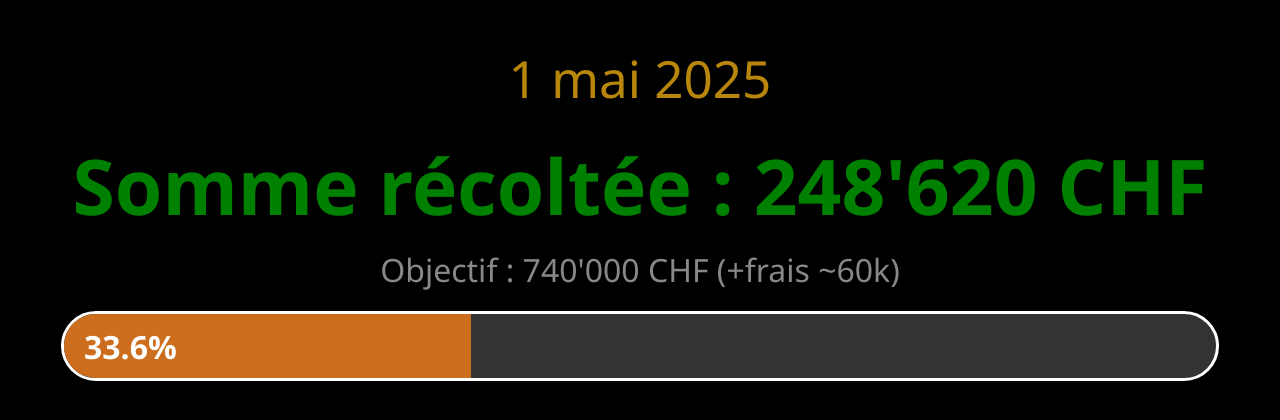
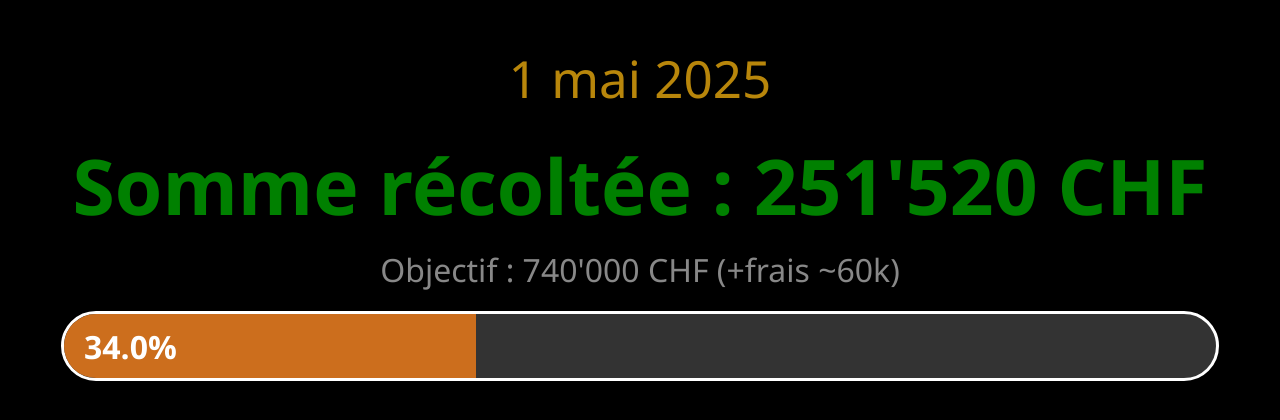
Before and after one commit to ccmm-morges/ccmm-morges.github.io, a plain HTML site: page index.html in a window 1280 px wide. Shown: the part 178-598 px from the top of the page. Drawn offline with nearby package versions, Linux system fonts and the light colour scheme.

Commit message:
Update index.html

```diff
--- a/index.html
+++ b/index.html
@@ -1,7 +1,7 @@
 <!DOCTYPE html>
 <html lang="fr">
 <script>
-const montantRecu = 248620; // Montant reçu
+const montantRecu = 251520; // Montant reçu
 </script>
 <head>
     <meta charset="UTF-8">
```
